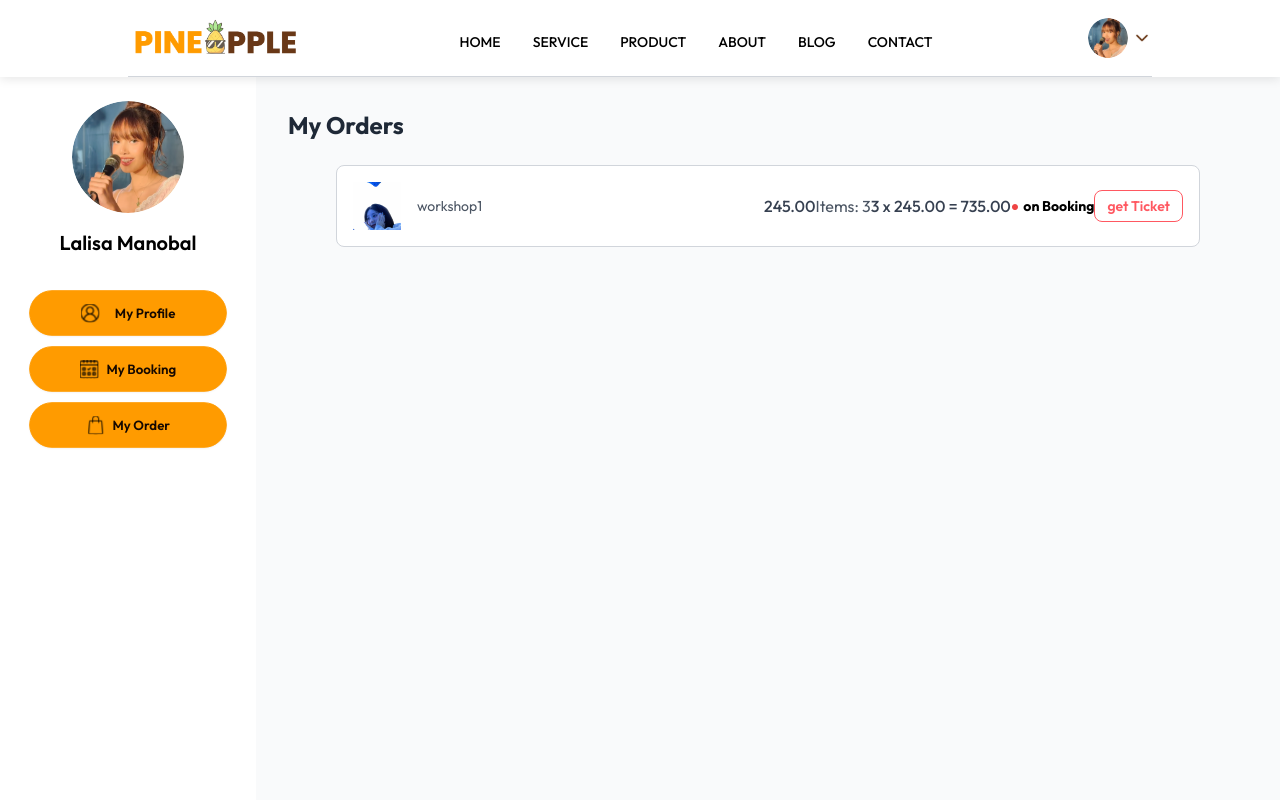
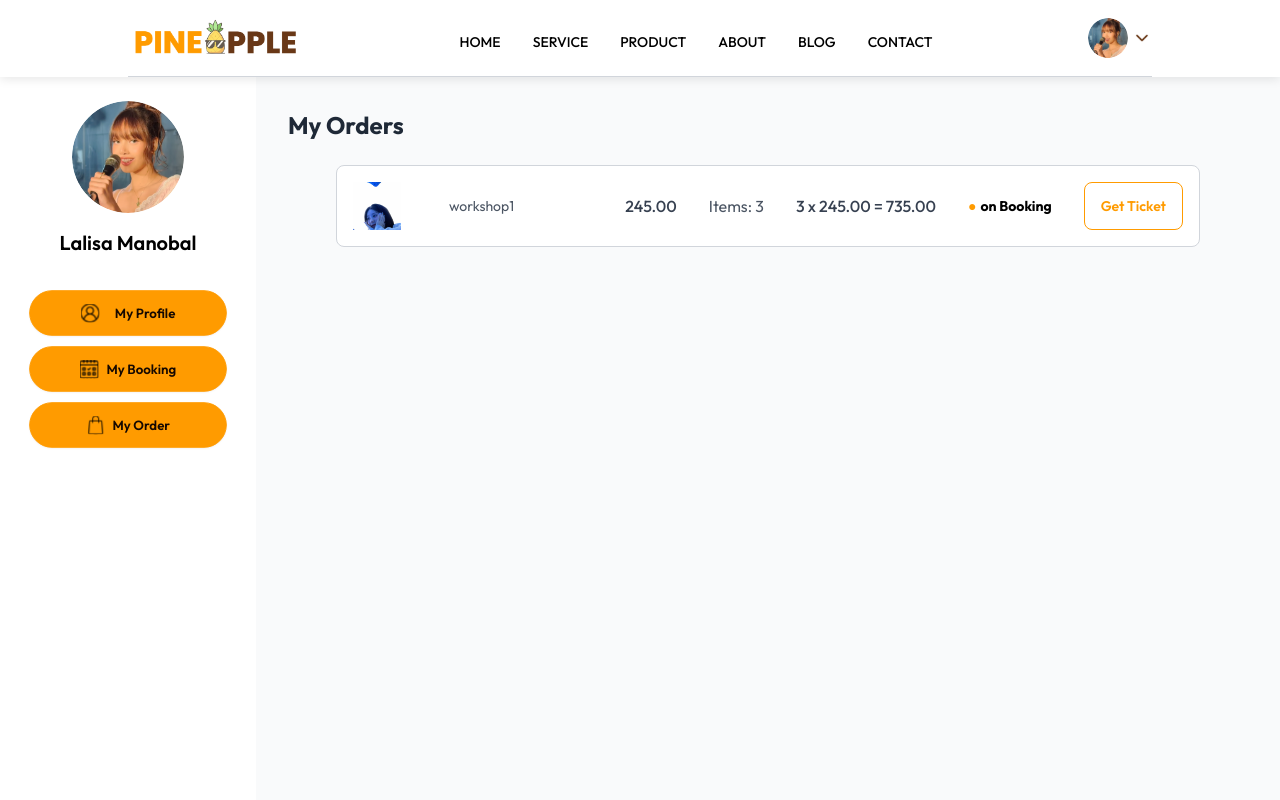
Before and after one commit to fuzenblue/DE251-Project, a React (Vite) app in the folder frontend/: page /my-booking in a window 1280 px wide. Shown: the top 800 px of the page. Built offline with nearby package versions, Linux system fonts and the light colour scheme.

Commit message:
update 29/11

```diff
--- a/frontend/src/pages/MyBooking.jsx
+++ b/frontend/src/pages/MyBooking.jsx
@@ -17,7 +17,7 @@ const MyBooking = () => {
     <div className="flex-1 p-8 bg-gray-50">
       <h2 className="text-left text-2xl font-bold text-gray-800 mb-6">My Orders</h2>
       <div className="flex flex-col gap-4 m-4">
-          <div className="flex items-center justify-between mx-8 p-4 border border-gray-300 rounded-lg bg-white">
+          <div className="flex items-center justify-between mx-8 gap-8 p-4 border border-gray-300 rounded-lg bg-white">
               <img src={assets.profile_pic} alt="" className="w-12 h-12" />
               {/* Workshop Name */}
               <p className="flex-1 text-sm text-gray-600 mx-4"> workshop1</p>
@@ -29,10 +29,10 @@ const MyBooking = () => {
               <p className="text-gray-700 font-medium">3 x 245.00 = 735.00</p>
               {/* Workshop Status */}
               <p className="text-sm flex items-center">
-                <span className="text-red-500 mr-1">&#x25cf;</span>
+                <span className="text-primary mr-1">&#x25cf;</span>
                 <b>on Booking</b>
               </p>
-              <button className="btn btn-outline btn-error btn-sm">get Ticket</button>
+              <button className="btn btn-outline btn-primary btn-md">Get Ticket</button>
           </div>
       </div>
     </div>
```
